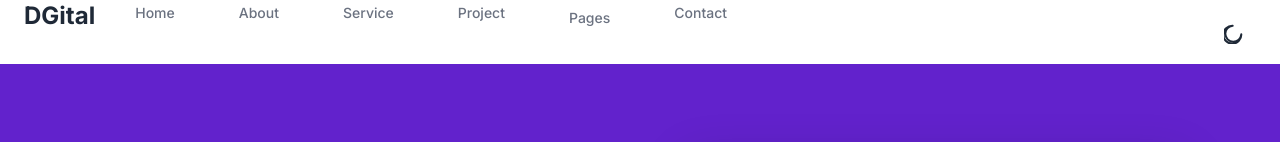
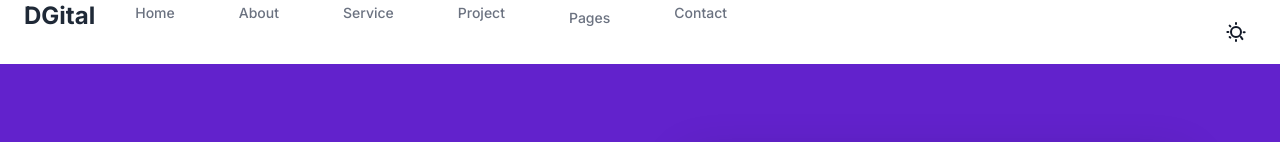
Before and after one commit to BitBarricade/webpage-next, a Next.js app: page / in a window 1280 px wide. Shown: the top 142 px of the page. Built offline with nearby package versions, Linux system fonts and the light colour scheme.

Commit message:
fine for now

```diff
--- a/src/components/Navbar.tsx
+++ b/src/components/Navbar.tsx
@@ -3,11 +3,10 @@
 import React, { useState } from "react";
 import Link from "next/link";
 import { motion } from "framer-motion";
-import { useTheme } from "@/context/ThemeContext";
+import ThemeToggle from "./ThemeToggle";
 
 const Navbar: React.FC = () => {
   const [isOpen, setIsOpen] = useState(false);
-  const { theme, toggleTheme } = useTheme();
 
   return (
     <nav className="bg-white dark:bg-gray-900 shadow-lg">
@@ -94,42 +93,7 @@ const Navbar: React.FC = () => {
                 Get Started
               </span>
             </Link>
-            <button
-              onClick={toggleTheme}
-              className="ml-4 p-2 rounded-full focus:outline-none focus:ring-2 focus:ring-offset-2 focus:ring-gray-500"
-            >
-              {theme === "dark" ? (
-                <svg
-                  xmlns="http://www.w3.org/2000/svg"
-                  className="h-6 w-6 text-white"
-                  fill="none"
-                  viewBox="0 0 24 24"
-                  stroke="currentColor"
-                >
-                  <path
-                    strokeLinecap="round"
-                    strokeLinejoin="round"
-                    strokeWidth={2}
-                    d="M12 3v1m0 16v1m8.485-8.485l-.707-.707M4.929 4.929l-.707-.707M21 12h-1m-16 0H3m16.485 4.485l-.707-.707M4.929 19.071l-.707-.707M12 5.37a7 7 0 100 13.26 7 7 0 000-13.26z"
-                  />
-                </svg>
-              ) : (
-                <svg
-                  xmlns="http://www.w3.org/2000/svg"
-                  className="h-6 w-6 text-gray-800"
-                  fill="none"
-                  viewBox="0 0 24 24"
-                  stroke="currentColor"
-                >
-                  <path
-                    strokeLinecap="round"
-                    strokeLinejoin="round"
-                    strokeWidth={2}
-                    d="M17.293 14.293A8 8 0 118.707 5.707a9 9 0 108.586 8.586z"
-                  />
-                </svg>
-              )}
-            </button>
+            <ThemeToggle />
           </div>
           <div className="-mr-2 flex md:hidden">
             <button
@@ -234,42 +198,7 @@ const Navbar: React.FC = () => {
                 Get Started
               </span>
             </Link>
-            <button
-              onClick={toggleTheme}
-              className="mt-4 p-2 rounded-full focus:outline-none focus:ring-2 focus:ring-offset-2 focus:ring-gray-500 block mx-auto"
-            >
-              {theme === "dark" ? (
-                <svg
-                  xmlns="http://www.w3.org/2000/svg"
-                  className="h-6 w-6 text-white"
-                  fill="none"
-                  viewBox="0 0 24 24"
-                  stroke="currentColor"
-                >
-                  <path
-                    strokeLinecap="round"
-                    strokeLinejoin="round"
-                    strokeWidth={2}
-                    d="M12 3v1m0 16v1m8.485-8.485l-.707-.707M4.929 4.929l-.707-.707M21 12h-1m-16 0H3m16.485 4.485l-.707-.707M4.929 19.071l-.707-.707M12 5.37a7 7 0 100 13.26 7 7 0 000-13.26z"
-                  />
-                </svg>
-              ) : (
-                <svg
-                  xmlns="http://www.w3.org/2000/svg"
-                  className="h-6 w-6 text-gray-800"
-                  fill="none"
-                  viewBox="0 0 24 24"
-                  stroke="currentColor"
-                >
-                  <path
-                    strokeLinecap="round"
-                    strokeLinejoin="round"
-                    strokeWidth={2}
-                    d="M17.293 14.293A8 8 0 118.707 5.707a9 9 0 108.586 8.586z"
-                  />
-                </svg>
-              )}
-            </button>
+            <ThemeToggle />
           </div>
         </div>
       )}
--- /dev/null
+++ b/src/components/ThemeToggle.tsx
@@ -0,0 +1,51 @@
+import React from "react";
+import { useTheme } from "../context/ThemeContext";
+
+const ThemeToggle: React.FC = () => {
+  const { theme, setTheme } = useTheme();
+
+  const toggleTheme = () => {
+    setTheme(theme == "dark" ? "light" : "dark");
+  };
+
+  return (
+    <button
+      onClick={toggleTheme}
+      className="ml-4 p-2 rounded-full focus:outline-none focus:ring-2 focus:ring-offset-2 focus:ring-gray-800 dark:focus:ring-white"
+    >
+      {theme === "dark" ? (
+        <svg
+          xmlns="http://www.w3.org/2000/svg"
+          className="h-6 w-6 text-yellow-500"
+          fill="none"
+          viewBox="0 0 24 24"
+          stroke="currentColor"
+        >
+          <path
+            strokeLinecap="round"
+            strokeLinejoin="round"
+            strokeWidth={2}
+            d="M12 3v1m0 16v1m8.66-8.66h-1M4.34 12h-1m15.07 7.07l-.71-.71M6.34 6.34l-.71-.71m12.02 12.02l-.71-.71M6.34 17.66l-.71-.71M12 7a5 5 0 100 10 5 5 0 000-10z"
+          />
+        </svg>
+      ) : (
+        <svg
+          xmlns="http://www.w3.org/2000/svg"
+          className="h-6 w-6 text-gray-900"
+          fill="none"
+          viewBox="0 0 24 24"
+          stroke="currentColor"
+        >
+          <path
+            strokeLinecap="round"
+            strokeLinejoin="round"
+            strokeWidth={2}
+            d="M12 3v1m0 16v1m8.66-8.66h-1M4.34 12h-1m15.07 7.07l-.71-.71M6.34 6.34l-.71-.71m12.02 12.02l-.71-.71M6.34 17.66l-.71-.71M12 7a5 5 0 100 10 5 5 0 000-10z"
+          />
+        </svg>
+      )}
+    </button>
+  );
+};
+
+export default ThemeToggle;
--- a/src/context/ThemeContext.tsx
+++ b/src/context/ThemeContext.tsx
@@ -2,38 +2,31 @@
 // context/ThemeContext.tsx
 import { createContext, useContext, useEffect, useState } from "react";
 
-interface ThemeContextProps {
-  theme: string;
-  toggleTheme: () => void;
-}
+const ThemeContext = createContext({
+  theme: "light",
+  setTheme: (theme: string) => {},
+});
 
-const ThemeContext = createContext<ThemeContextProps | undefined>(undefined);
-
-export const ThemeProvider: React.FC<{ children: React.ReactNode }> = ({
-  children,
-}) => {
-  const [theme, setTheme] = useState<string>("light");
+export const ThemeProvider = ({ children }: { children: React.ReactNode }) => {
+  const [theme, setTheme] = useState("light");
 
   useEffect(() => {
-    const systemTheme = window.matchMedia("(prefers-color-scheme: dark)")
-      .matches
-      ? "dark"
-      : "light";
-    setTheme(localStorage.getItem("theme") || systemTheme);
+    const root = window.document.documentElement;
+    const initialTheme = root.classList.contains("dark") ? "dark" : "light";
+    setTheme(initialTheme);
   }, []);
 
   useEffect(() => {
-    document.documentElement.classList.remove("light", "dark");
-    document.documentElement.classList.add(theme);
-    localStorage.setItem("theme", theme);
+    const root = window.document.documentElement;
+    if (theme === "dark") {
+      root.classList.add("dark");
+    } else {
+      root.classList.remove("dark");
+    }
   }, [theme]);
 
-  const toggleTheme = () => {
-    setTheme(theme === "light" ? "dark" : "light");
-  };
-
   return (
-    <ThemeContext.Provider value={{ theme, toggleTheme }}>
+    <ThemeContext.Provider value={{ theme, setTheme }}>
       {children}
     </ThemeContext.Provider>
   );
```
